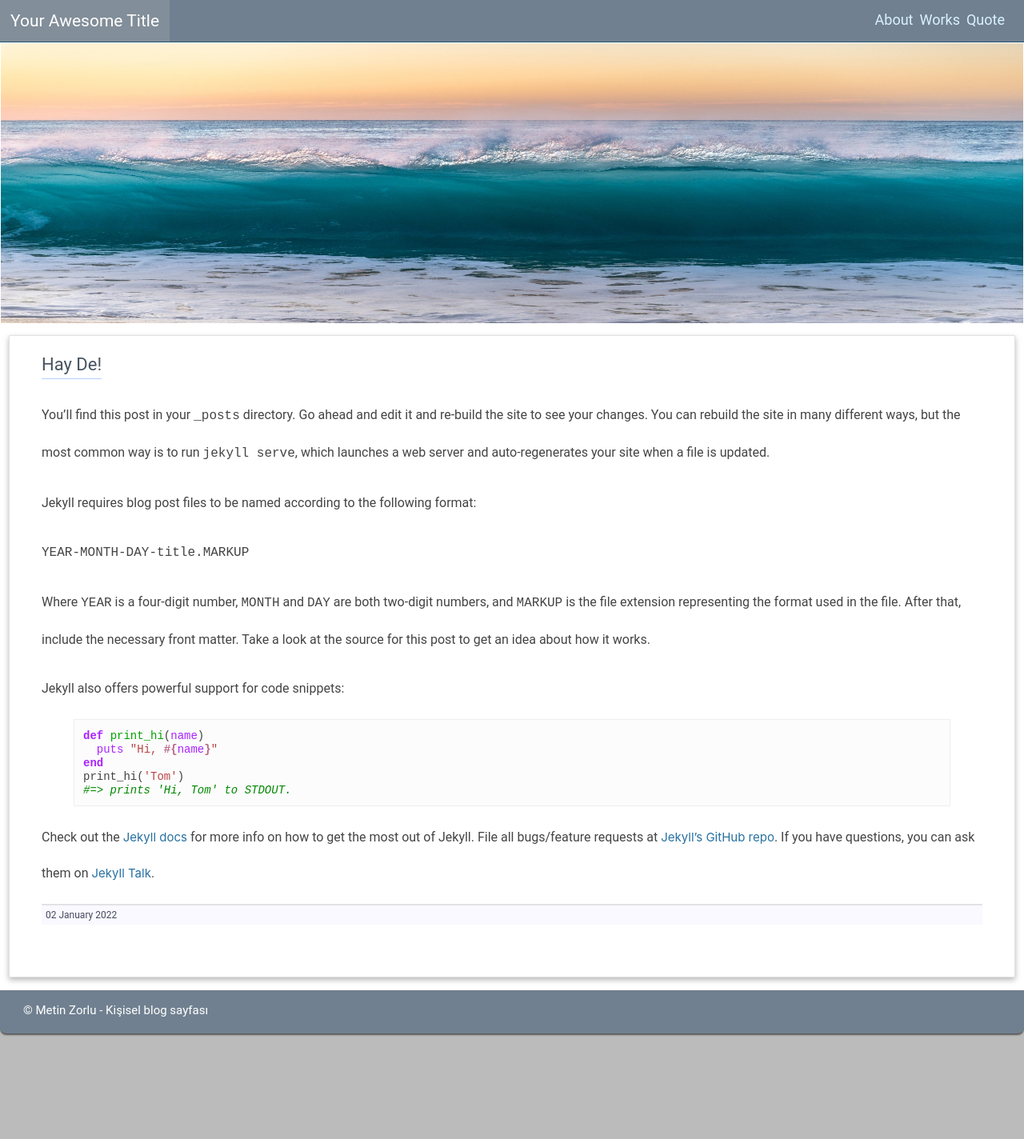
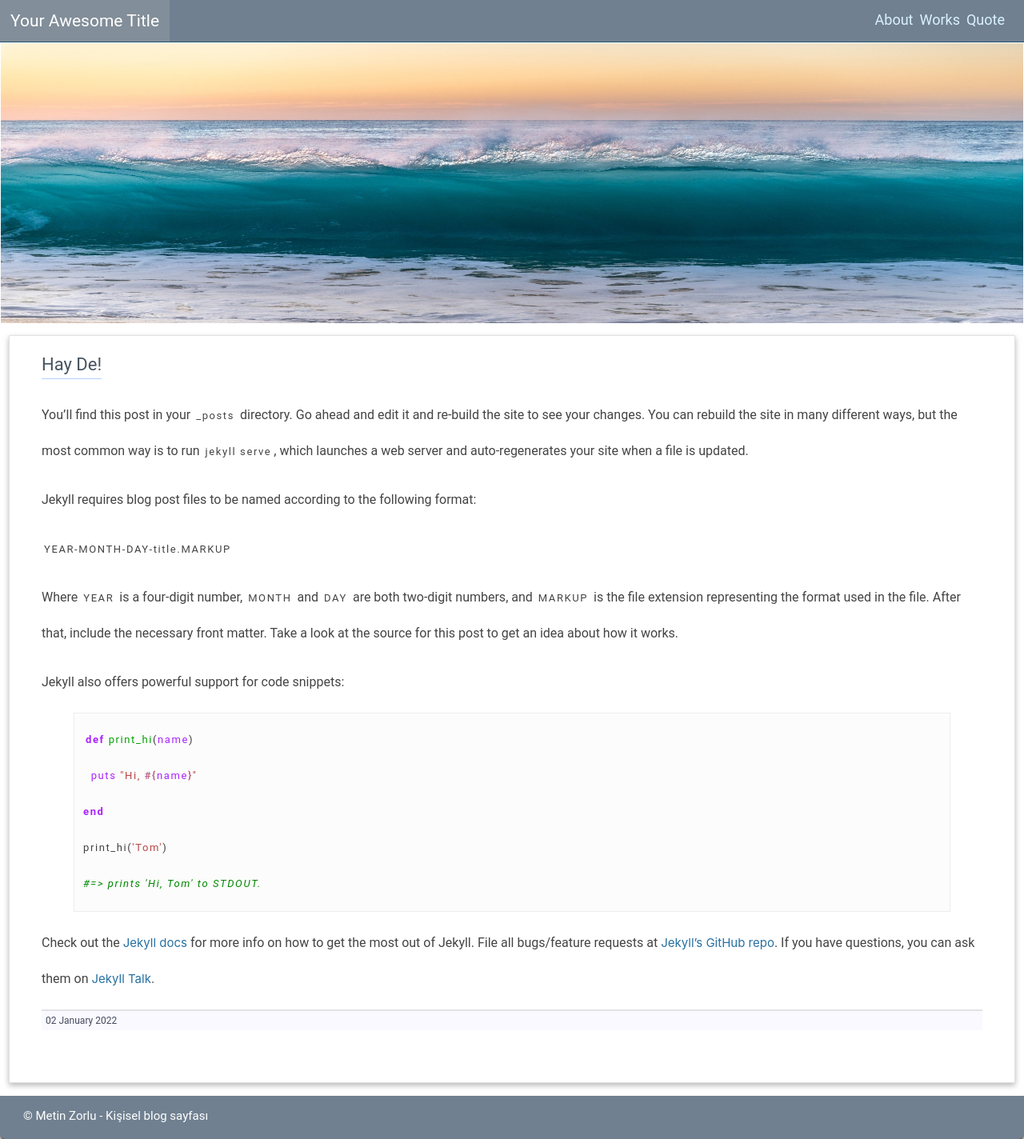
Before and after one commit to mtnzorlu/buhara, a Jekyll site: the page built from _posts/2022-01-02-hay-de.markdown, in a window 1280 px wide. Shown: the whole page at 80% size. Built offline with Jekyll 4.4.1, drawn with Linux system fonts in a browser that asks for light colours.

Commit message:
css code

```diff
--- a/assets/css/main.css
+++ b/assets/css/main.css
@@ -1,7 +1,8 @@
 body {background: #bbb; margin: 0 auto; padding: 0; box-sizing: border-box; list-style: none; font: 14px roboto, sans-serif; width: 1180px;}
-pre {color: #414141; background-color: #fcfcfc; padding: 11px; border: 1px solid #eee; font: 14px roboto, sans-serif;}
+pre {color: #414141; background-color: #fcfcfc; padding: 11px; border: 1px solid #eee;}
+code {font: 13px roboto, sans-serif; padding: 3px; letter-spacing: 0.1rem;}
 .date {color: #464a5e; font: 12px roboto, sans-serif; border-top: 2px solid #ababab4d; padding: 5px; background-color: #f9f9ff;}
-.post-title {color: rgb(70, 83, 95); font: 22px roboto, sans-serif; border-bottom: 1px solid rgb(181, 209, 247); padding: 5px 0;}
+.post-title {color: rgb(70, 83, 95); font: 22px roboto, sans-serif; border-bottom: 1px solid #b5d1f7; padding: 5px 0;}
 header {background-color: slategrey; color: #ffffff; height: 52px;
     border-bottom: 1px solid #25536d;}
 footer {background-color: slategrey; color: #ffffff; height: 24px; font: 15px roboto, sans-serif;
```
